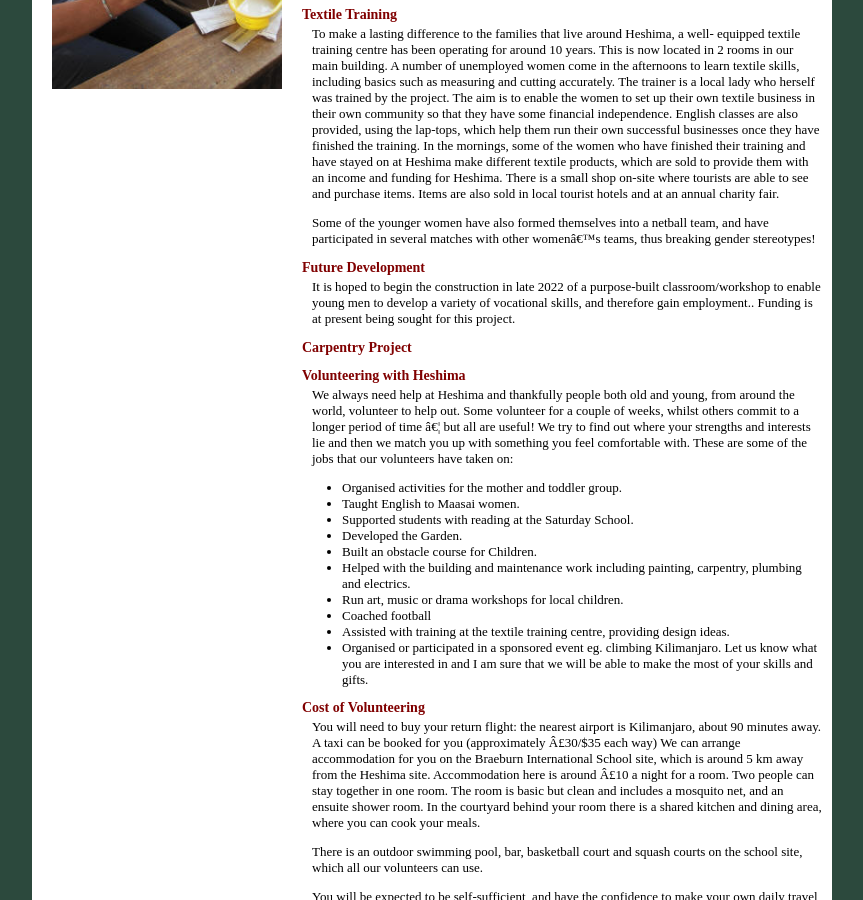
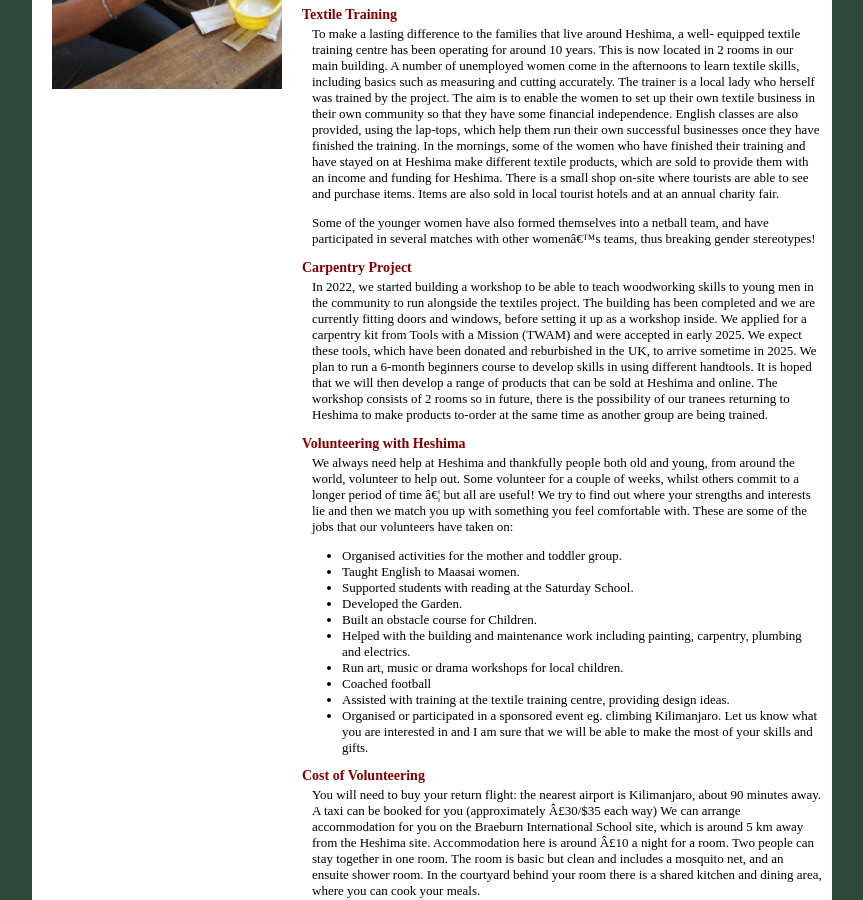
Before and after one commit to heshima-org/heshima-org.github.io, a Jekyll site: the page built from WhatWeDo/AboutUs.md, in a window 1280 px wide and 900 px high, scrolled down 929 px. Shown: the whole window, without its empty margins (208-1071 px from the left). Built offline with Jekyll 4.4.1, drawn with Linux system fonts in a browser that asks for light colours.

Commit message:
Update AboutUs.md

```diff
--- a/WhatWeDo/AboutUs.md
+++ b/WhatWeDo/AboutUs.md
@@ -81,13 +81,17 @@ Some of the younger women have also formed themselves into a netball team, and
 have participated in several matches with other women’s teams, thus breaking
 gender stereotypes!
 
-## Future Development
+## Carpentry Project
 
-It is hoped to begin the construction in late 2022 of a purpose-built
-classroom/workshop to enable young men to develop a variety of vocational skills,
-and therefore gain employment.. Funding is at present being sought for this project.
-
-## Carpentry Project
+In 2022, we started building a workshop to be able to teach woodworking skills to young
+men in the community to run alongside the textiles project. The building has been completed
+and we are currently fitting doors and windows, before setting it up as a workshop inside.
+We applied for a carpentry kit from Tools with a Mission (TWAM) and were accepted in early 2025.
+We expect these tools, which have been donated and reburbished in the UK, to arrive sometime in 2025.
+We plan to run a 6-month beginners course to develop skills in using different handtools.
+It is hoped that we will then develop a range of products that can be sold at Heshima and online.
+The workshop consists of 2 rooms so in future, there is the possibility of our tranees returning
+to Heshima to make products to-order at the same time as another group are being trained.
 
 ## Volunteering with Heshima
 
```
